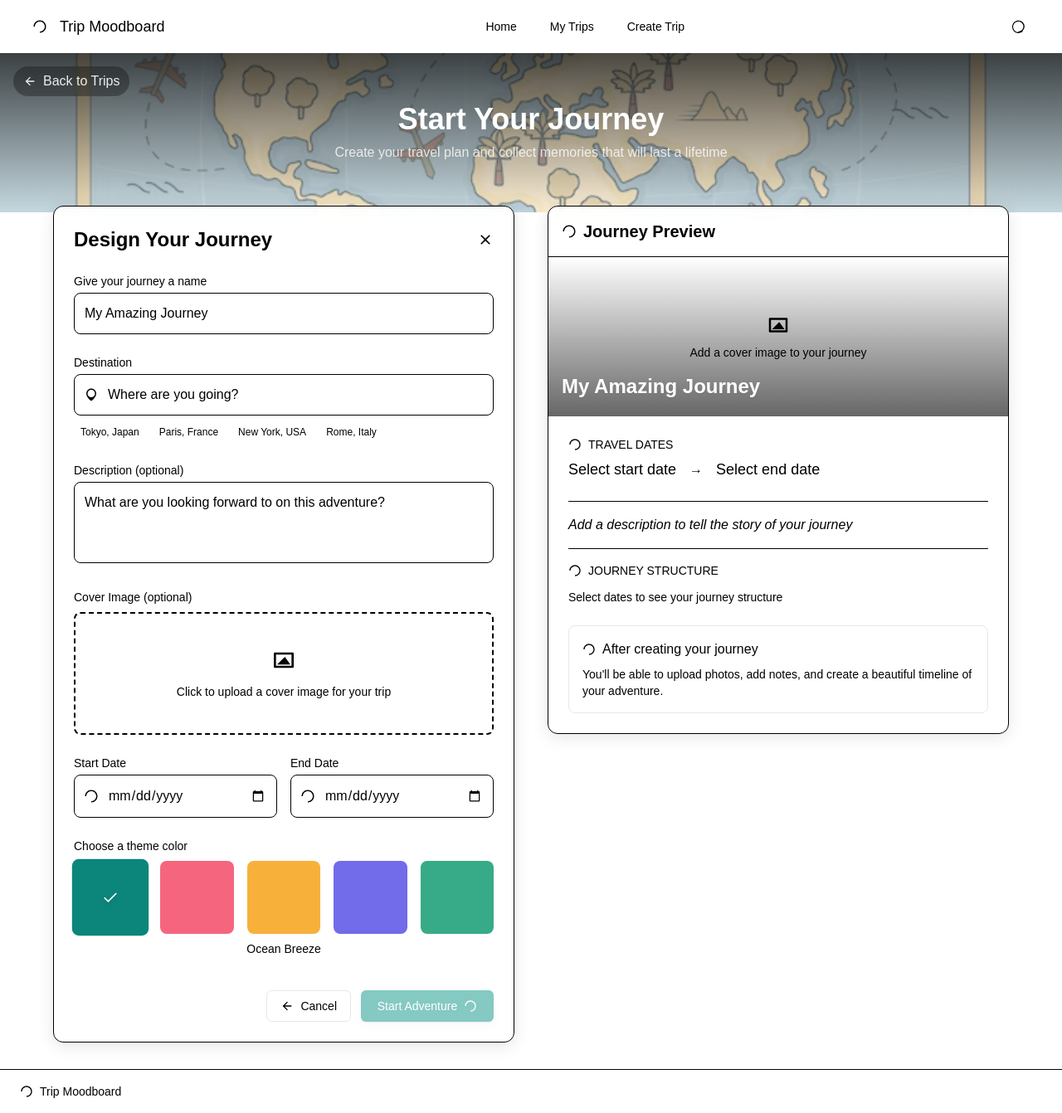
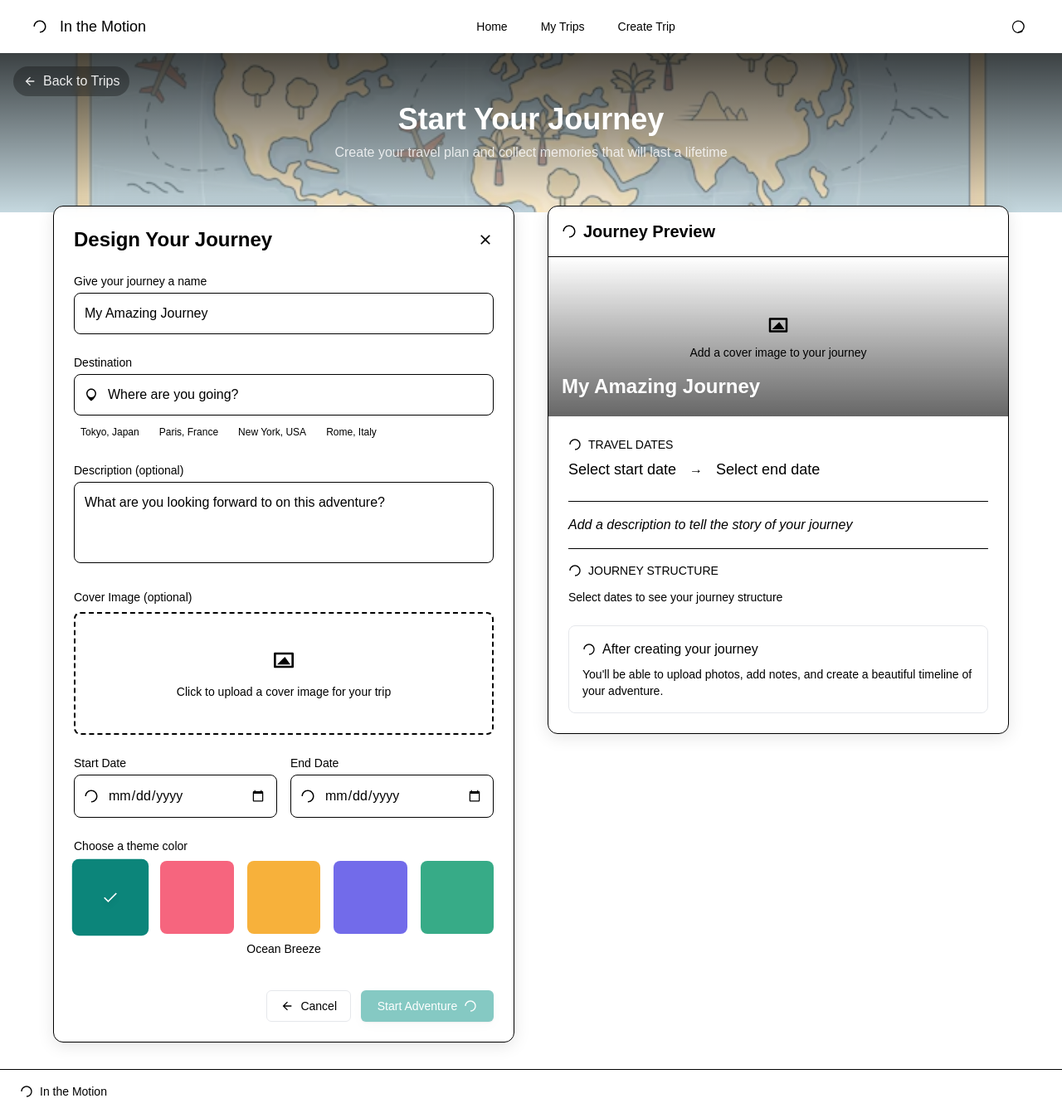
Before and after one commit to ombhojane/goodtime, a Next.js app: page /trips/create in a window 1280 px wide. Shown: the whole page at 83% size. Built offline with nearby package versions, Linux system fonts and the light colour scheme.

Commit message:
in the motion

```diff
--- a/app/components/ExportButton.tsx
+++ b/app/components/ExportButton.tsx
@@ -30,7 +30,7 @@ export default function ExportButton({ trip }: ExportButtonProps) {
     };
   }, []);
 
-  const handleExportMoodboard = () => {
+  const handleExportVisualStory = () => {
     setIsExporting(true);
     // Navigate to export page with trip ID
     router.push(`/export?tripId=${trip.id}`);
@@ -63,12 +63,12 @@ export default function ExportButton({ trip }: ExportButtonProps) {
         <div className="absolute right-0 mt-2 w-64 bg-card rounded-lg border border-border shadow-lg overflow-hidden z-50 animate-in fade-in slide-in-from-top-5 duration-200">
           <div className="py-1">
             <button
-              onClick={handleExportMoodboard}
+              onClick={handleExportVisualStory}
               className="flex items-center gap-3 w-full px-4 py-3 text-left text-sm hover:bg-muted transition-colors"
             >
               <Icon name="image" size={18} className="text-primary" />
               <div>
-                <div className="font-medium">Export Moodboard</div>
+                <div className="font-medium">Export Visual Story</div>
                 <div className="text-xs text-muted-foreground mt-0.5">Create a shareable image or PDF</div>
               </div>
             </button>
--- a/app/components/Navbar.tsx
+++ b/app/components/Navbar.tsx
@@ -47,7 +47,7 @@ export default function Navbar() {
               <div className="flex items-center justify-center w-8 h-8 bg-primary/20 rounded-md">
                 <Icon name="map" size={18} className="text-primary" />
               </div>
-              <span className="font-medium text-lg hidden sm:block">Trip Moodboard</span>
+              <span className="font-medium text-lg hidden sm:block">In the Motion</span>
             </Link>
           </div>
 
--- a/app/components/landing/Hero.tsx
+++ b/app/components/landing/Hero.tsx
@@ -148,7 +148,7 @@ export default function Hero() {
             <div className="absolute -top-6 -right-4 bg-card shadow-lg rounded-full py-2 px-4 text-sm font-medium border border-border animate-bounce z-30">
               <div className="flex items-center gap-2">
                 <span className="w-3 h-3 bg-green-500 rounded-full animate-pulse"></span>
-                New: AI Memory Curator
+                New: Create Video Stories
               </div>
             </div>
           </div>
--- a/app/export/page.tsx
+++ b/app/export/page.tsx
@@ -289,8 +289,8 @@ function ExportContent() {
                     {isExporting
                       ? 'Creating your memento...'
                       : exportFormat === 'image'
-                        ? 'Create Your Story Canvas'
-                        : 'Create Your Travel Book'}
+                                              ? 'Create Your Visual Story'
+                      : 'Create Your Travel Book'}
                   </Button>
 
                   {/* Progress bar & status */}
@@ -393,7 +393,7 @@ function ExportContent() {
       <footer className="mt-auto border-t border-border bg-muted/30 backdrop-blur-sm">
         <div className="container mx-auto px-6 py-4 flex flex-wrap justify-between items-center text-sm text-muted-foreground gap-4">
           <div className="flex items-center gap-2">
-            <span className="font-medium text-foreground">Trip Moodboard</span>
+            <span className="font-medium text-foreground">In the Motion</span>
             <span>•</span>
             <span>Preserve your travel memories forever</span>
           </div>
--- a/app/layout.tsx
+++ b/app/layout.tsx
@@ -15,8 +15,8 @@ const geistMono = Geist_Mono({
 });
 
 export const metadata: Metadata = {
-  title: "Trip Moodboard Builder",
-  description: "Create visual timeline-based moodboards for your travel memories",
+  title: "In the Motion",
+  description: "Create beautiful visual stories from your travel memories",
 };
 
 export default function RootLayout({
--- a/app/trips/create/page.tsx
+++ b/app/trips/create/page.tsx
@@ -67,7 +67,7 @@ export default function CreateTripPage() {
         <div className="container mx-auto px-6 py-4 flex justify-between items-center text-sm text-muted-foreground">
           <div className="flex items-center gap-2">
             <Icon name="compass" size={16} className="text-primary" />
-            <span className="font-medium text-foreground">Trip Moodboard</span>
+            <span className="font-medium text-foreground">In the Motion</span>
           </div>
         </div>
       </footer>
--- a/app/trips/page.tsx
+++ b/app/trips/page.tsx
@@ -141,7 +141,7 @@ export default function TripsPage() {
                 </div>
                 <h3 className="text-2xl font-bold mb-3">Begin Your Adventure</h3>
                 <p className="text-muted-foreground max-w-md mb-8">
-                  Capture your travel memories in beautiful moodboards that tell your story.
+                  Capture your travel memories in beautiful visual moodboards that tell your journey.
                 </p>
                 <div className="flex flex-col sm:flex-row gap-4">
                   <Button
@@ -300,7 +300,7 @@ export default function TripsPage() {
                 </span>
                 <h3 className="text-3xl font-bold text-white mb-3">Summer in Japan</h3>
                 <p className="text-white/90 max-w-lg mb-6">
-                  Explore a beautiful 10-day journey through Tokyo, Kyoto, and Osaka. See how to organize your photos, notes, and memories into a stunning moodboard.
+                  Explore a beautiful 10-day journey through Tokyo, Kyoto, and Osaka. See how to organize your photos, notes, and memories into a stunning visual moodboards.
                 </p>
 
                 <Button
@@ -346,7 +346,7 @@ export default function TripsPage() {
                 <Icon name="download" size={20} className="text-primary" />
               </div>
               <h3 className="font-medium text-lg mb-2">Share Your Stories</h3>
-              <p className="text-muted-foreground text-sm">Export your journeys as beautiful moodboards to share with friends or print as keepsakes.</p>
+              <p className="text-muted-foreground text-sm">Export your journeys as beautiful visual stories to share with friends or print as keepsakes.</p>
             </div>
           </div>
         </section>
@@ -356,10 +356,10 @@ export default function TripsPage() {
       <footer className="mt-auto border-t border-border bg-muted/30 backdrop-blur-sm">
         <div className="container mx-auto px-6 py-8 flex flex-wrap justify-between items-center text-sm text-muted-foreground gap-4">
           <div className="flex flex-col sm:flex-row items-center sm:items-start gap-4">
-            <div className="flex items-center gap-2">
-              <Icon name="compass" size={18} className="text-primary" />
-              <span className="font-medium text-foreground">Trip Moodboard</span>
-            </div>
+                      <div className="flex items-center gap-2">
+            <Icon name="compass" size={18} className="text-primary" />
+            <span className="font-medium text-foreground">In the Motion</span>
+          </div>
             <div className="hidden sm:block">•</div>
             <span>Crafting beautiful travel memories</span>
           </div>
--- a/app/trips/sample-trip/page.tsx
+++ b/app/trips/sample-trip/page.tsx
@@ -214,7 +214,7 @@ export default function SampleTripPage() {
       {/* Footer */}
       <footer className="bg-card shadow-inner mt-auto border-t border-border">
         <div className="max-w-7xl mx-auto px-4 py-4 flex justify-between items-center text-sm text-muted-foreground">
-          <div>Trip Moodboard Builder</div>
+          <div>In the Motion</div>
           <Link href="/trips" className="text-primary hover:underline">
             Back to All Trips
           </Link>
--- a/app/utils/tripService.ts
+++ b/app/utils/tripService.ts
@@ -25,7 +25,7 @@ interface StoredTrip {
 }
 
 // Array key for all trip metadata in localStorage
-const TRIPS_STORAGE_KEY = 'trip_moodboard_trips';
+const TRIPS_STORAGE_KEY = 'in_the_motion_trips';
 
 // Get trip metadata list
 export function getTripsList(): StoredTrip[] {
```
